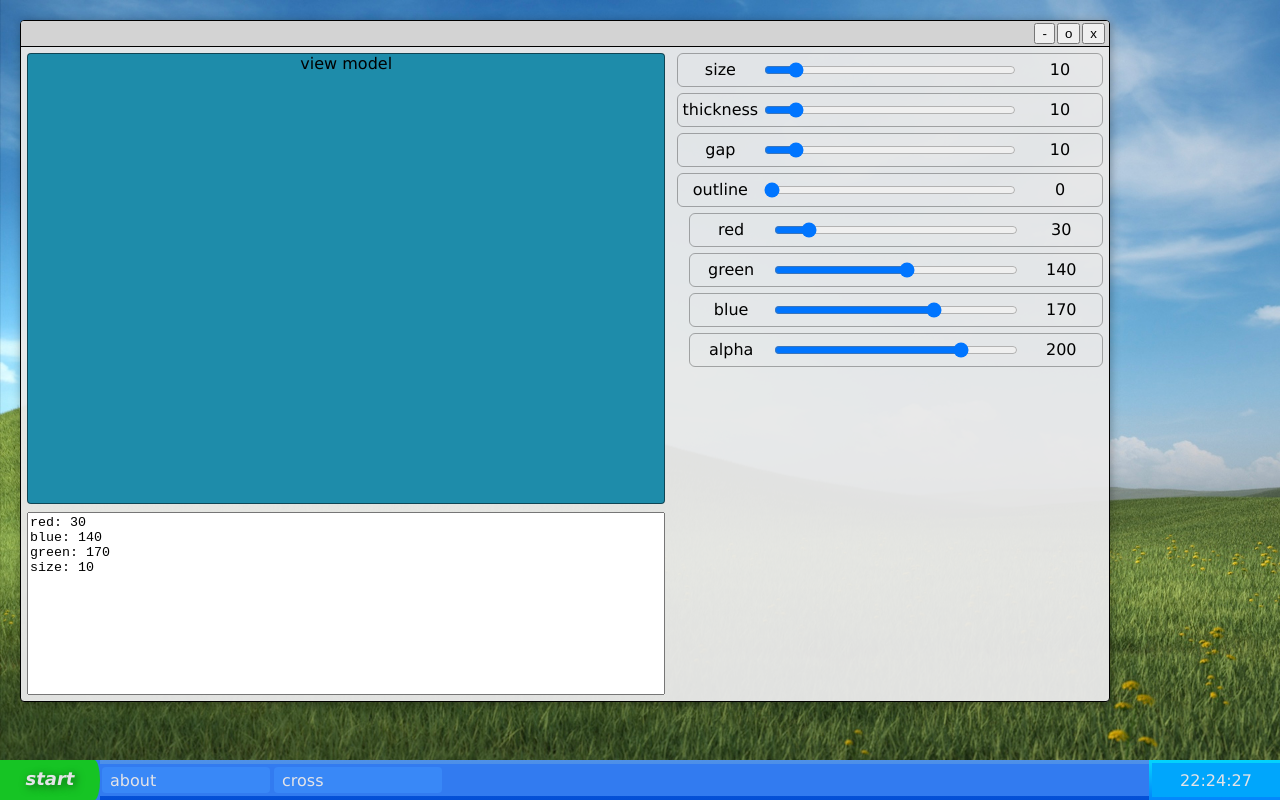
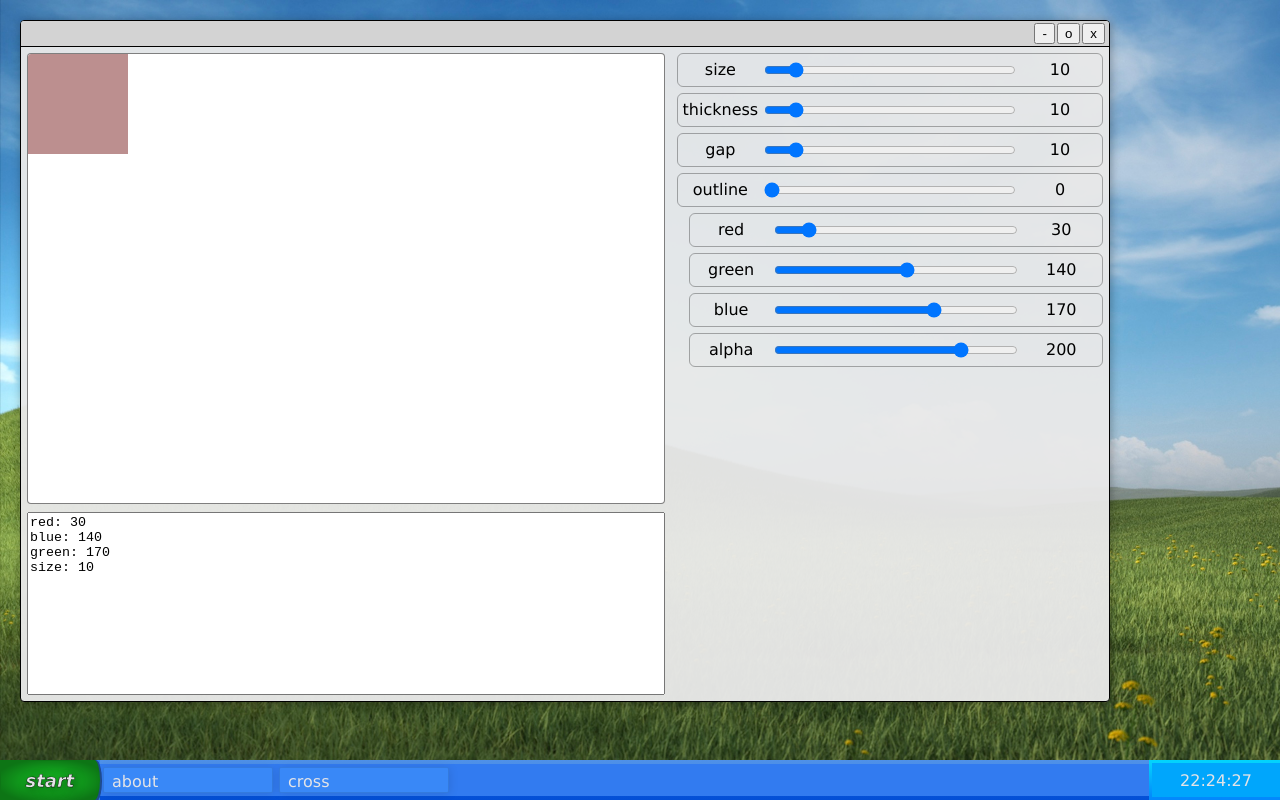
Before and after one commit to ekelch/evankel.ch, a SvelteKit app: page / in a window 1280 px wide. Both pictures are taken after a click on the button "cross". Built offline with nearby package versions, Linux system fonts and the light colour scheme.

Commit message:
start menu styling updates

```diff
--- a/src/components/HeaderItem.svelte
+++ b/src/components/HeaderItem.svelte
@@ -22,9 +22,11 @@
 		all: unset;
 		display: flex;
 		background-color: #3988f7;
-		margin: 3px 2px;
+		margin: 3px;
 		padding: 4px;
-		border-radius: 4px;
+		border: 1px solid rgba(0, 0, 0, 0.1);
+		box-shadow: 1px 1px 10px rgba(0, 0, 0, 0.1);
+		border-radius: 2px;
 		display: flex;
 		min-width: 160px;
 	}
--- a/src/components/StartMenuButton.svelte
+++ b/src/components/StartMenuButton.svelte
@@ -8,11 +8,12 @@
 
 <button
 	class="start-item-container"
+	on:click={redirect}
 	class:hover={hovering}
-	on:click={redirect}
 	on:mouseenter={() => (hovering = true)}
 	on:mouseleave={() => (hovering = false)}
 	><span>start</span>
+	<div class="radial-overlay" />
 </button>
 
 <style>
@@ -25,16 +26,36 @@
 
 		background-color: #16c424;
 	}
+	.radial-overlay {
+		position: absolute;
+		width: 100px;
+		height: 100%;
+
+		border: 1px solid black;
+		border-radius: 0 20px 20px 0 / 69px;
+
+		background-image: radial-gradient(#16c424, black 80%);
+		opacity: 40%;
+	}
 	span {
-		margin: 8px auto auto;
+		margin: auto;
 		text-decoration: none;
 		text-shadow: 2px 2px 9px rgba(0, 0, 0, 0.5);
 		font-style: italic;
 		font-weight: bold;
 		font-size: 18px;
+		-webkit-text-stroke: 0.4px black;
+		z-index: 2;
 	}
+
 	.hover {
-		background: #16c925;
 		cursor: pointer;
 	}
+	.hover .radial-overlay {
+		opacity: 30%;
+	}
+	.hover span {
+		-webkit-text-stroke: 0.2px black;
+		font-size: 18.4px;
+	}
 </style>
--- a/src/components/cross.svelte
+++ b/src/components/cross.svelte
@@ -26,11 +26,29 @@ size: ${c.size.value}`;
 
 <div id="cross-container">
 	<div id="left">
-		<div
-			id="view"
-			style="background-color: rgba({c.r.value}, {c.g.value}, {c.b.value}, {c.alpha.value});"
-		>
-			view model
+		<div id="view" style="background-color: white;">
+			<div id="c-outer">
+				<div
+					class="c-inner"
+					style="height: {c.size.value}; width: {c.thickness.value};background-color: rgba({c.r
+						.value}, {c.g.value}, {c.b.value}, {c.alpha.value});"
+				/>
+				<div
+					class="c-inner"
+					style="height: 10; width: 10;background-color: rgba({c.r.value}, {c.g.value}, {c.b
+						.value}, {c.alpha.value});"
+				/>
+				<div
+					class="c-inner"
+					style="height: {c.thickness.value}; width: {c.size.value};background-color: rgba({c.r
+						.value}, {c.g.value}, {c.b.value}, {c.alpha.value});"
+				/>
+				<div
+					class="c-inner"
+					style="height: {c.thickness.value}; width: {c.size.value};background-color: rgba({c.r
+						.value}, {c.g.value}, {c.b.value}, {c.alpha.value});"
+				/>
+			</div>
 		</div>
 		<textarea readonly id="output">{output}</textarea>
 	</div>
@@ -66,6 +84,16 @@ size: ${c.size.value}`;
 		border-radius: 4px;
 		overflow: clip;
 	}
+	#c-outer {
+		background-color: rosybrown;
+		width: 100px;
+		height: 100px;
+	}
+	.c-inner {
+		position: absolute;
+		left: 0;
+		top: 0;
+	}
 	#settings {
 		margin: 6px;
 		flex: 2;
```
